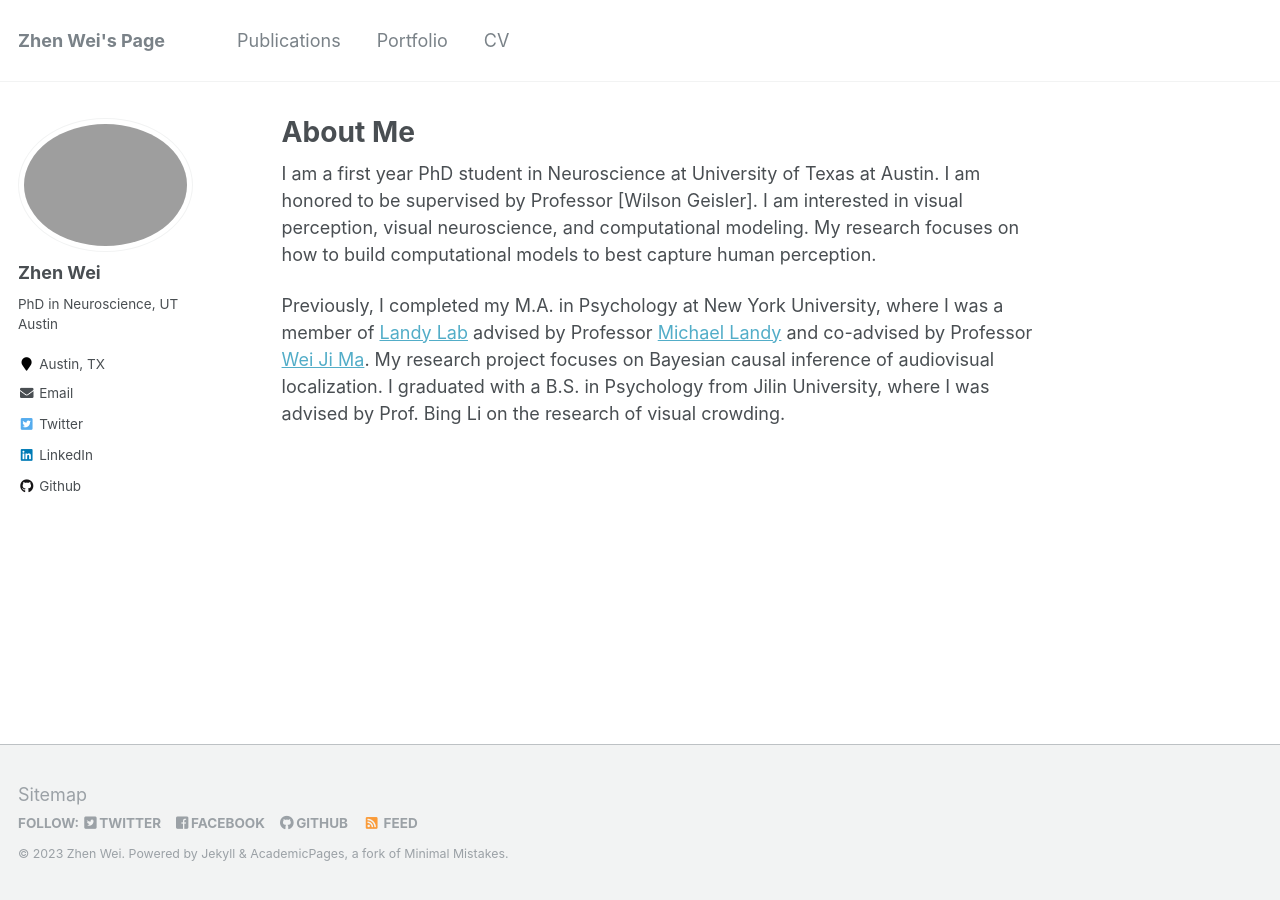
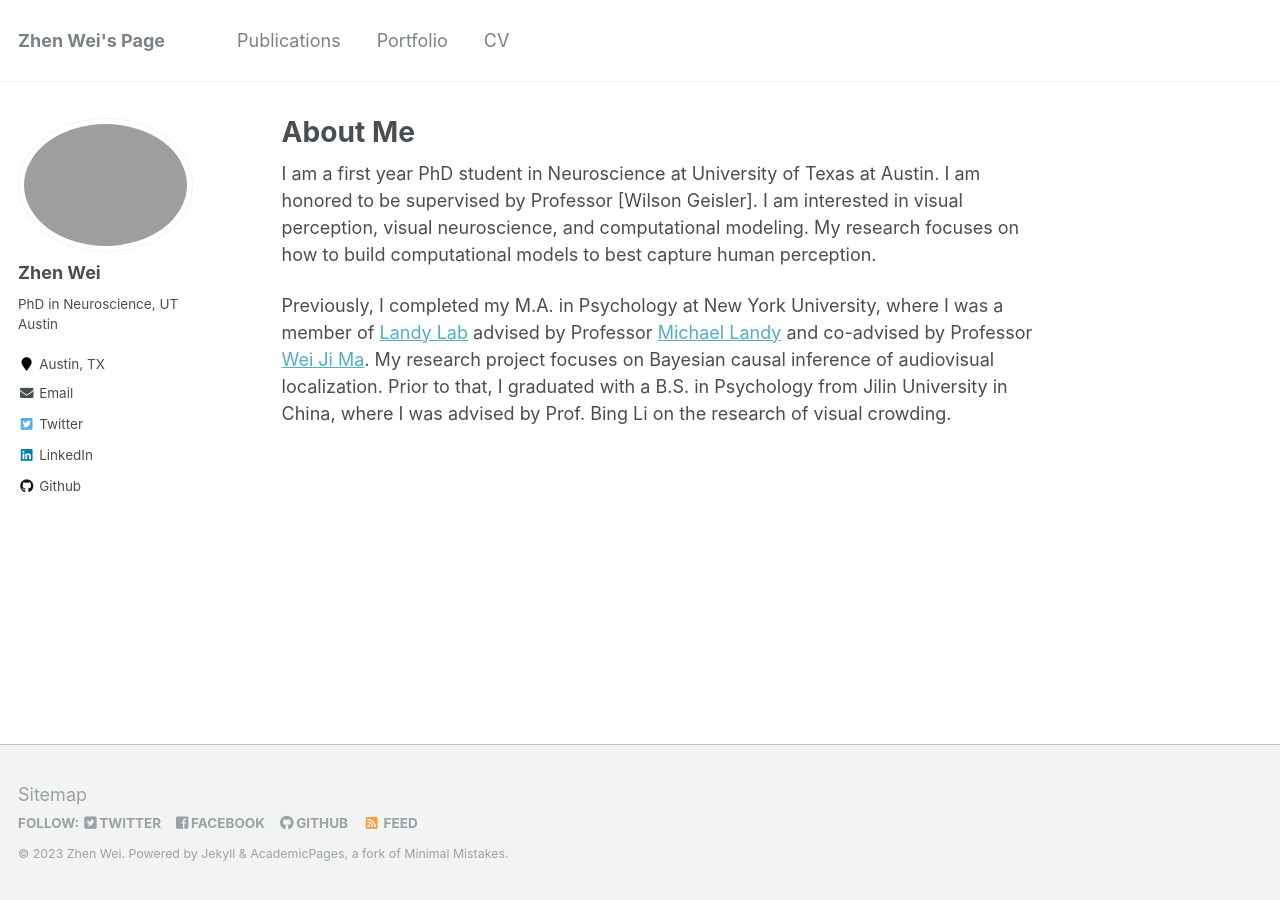
Before and after one commit to zhenwei-psych/zhenwei-psych.github.io, a Jekyll site: the page built from _pages/about.md, in a window 1280 px wide. Built offline with Jekyll 4.4.1, drawn with Linux system fonts in a browser that asks for light colours.

Commit message:
Update about.md

```diff
--- a/_pages/about.md
+++ b/_pages/about.md
@@ -10,4 +10,4 @@
 
 I am a first year PhD student in Neuroscience at University of Texas at Austin. I am honored to be supervised by Professor [Wilson Geisler]. I am interested in visual perception, visual neuroscience, and computational modeling. My research focuses on how to build computational models to best capture human perception.
 
-Previously, I completed my M.A. in Psychology at New York University, where I was a member of [Landy Lab](http://wp.nyu.edu/landylab) advised by Professor [Michael Landy](https://as.nyu.edu/faculty/michael-s-landy.html) and co-advised by Professor [Wei Ji Ma](https://as.nyu.edu/faculty/weiji-ma.html). My research project focuses on Bayesian causal inference of audiovisual localization. I graduated with a B.S. in Psychology from Jilin University, where I was advised by Prof. Bing Li on the research of visual crowding.
+Previously, I completed my M.A. in Psychology at New York University, where I was a member of [Landy Lab](http://wp.nyu.edu/landylab) advised by Professor [Michael Landy](https://as.nyu.edu/faculty/michael-s-landy.html) and co-advised by Professor [Wei Ji Ma](https://as.nyu.edu/faculty/weiji-ma.html). My research project focuses on Bayesian causal inference of audiovisual localization. Prior to that, I graduated with a B.S. in Psychology from Jilin University in China, where I was advised by Prof. Bing Li on the research of visual crowding.
```
